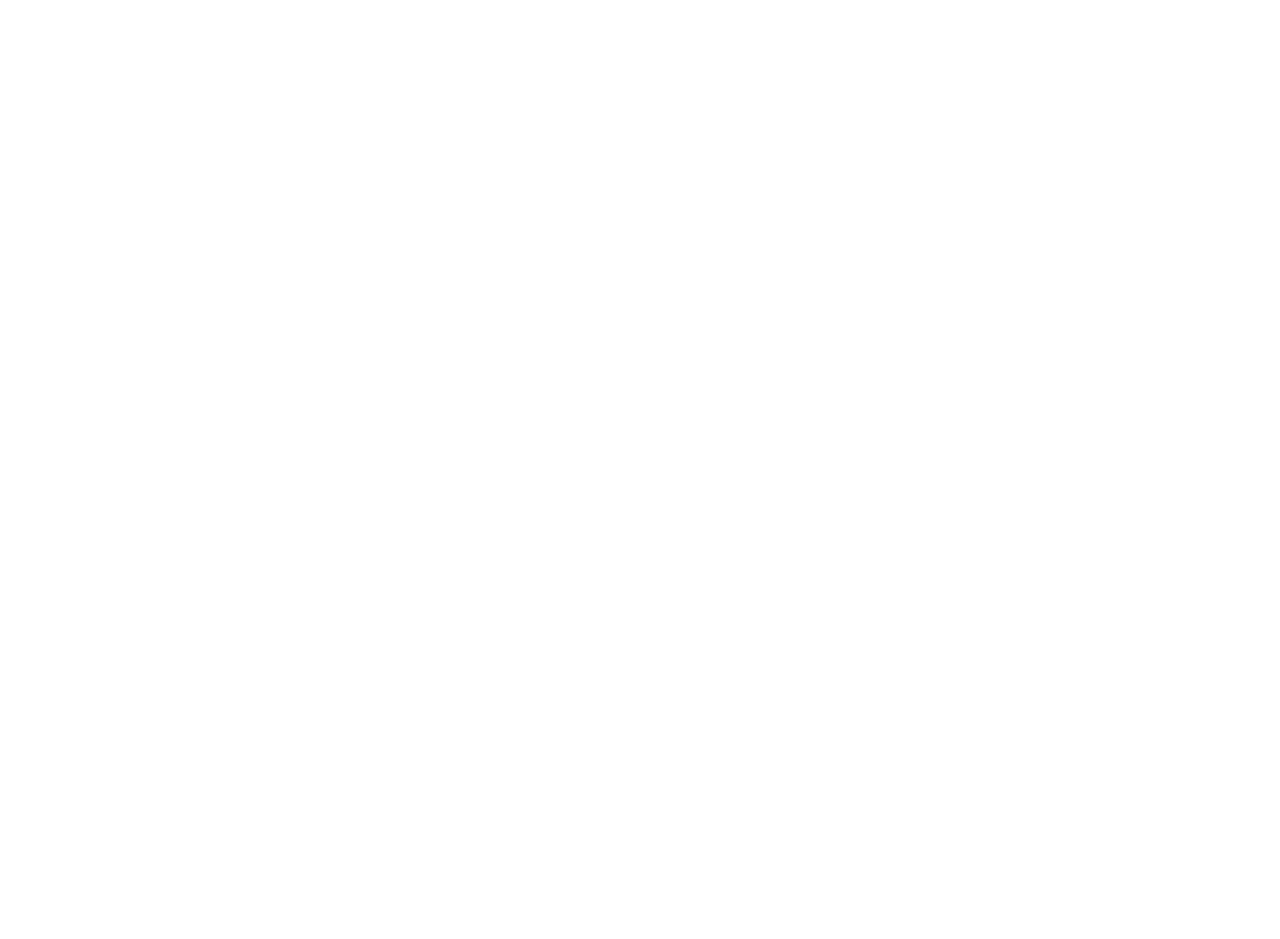
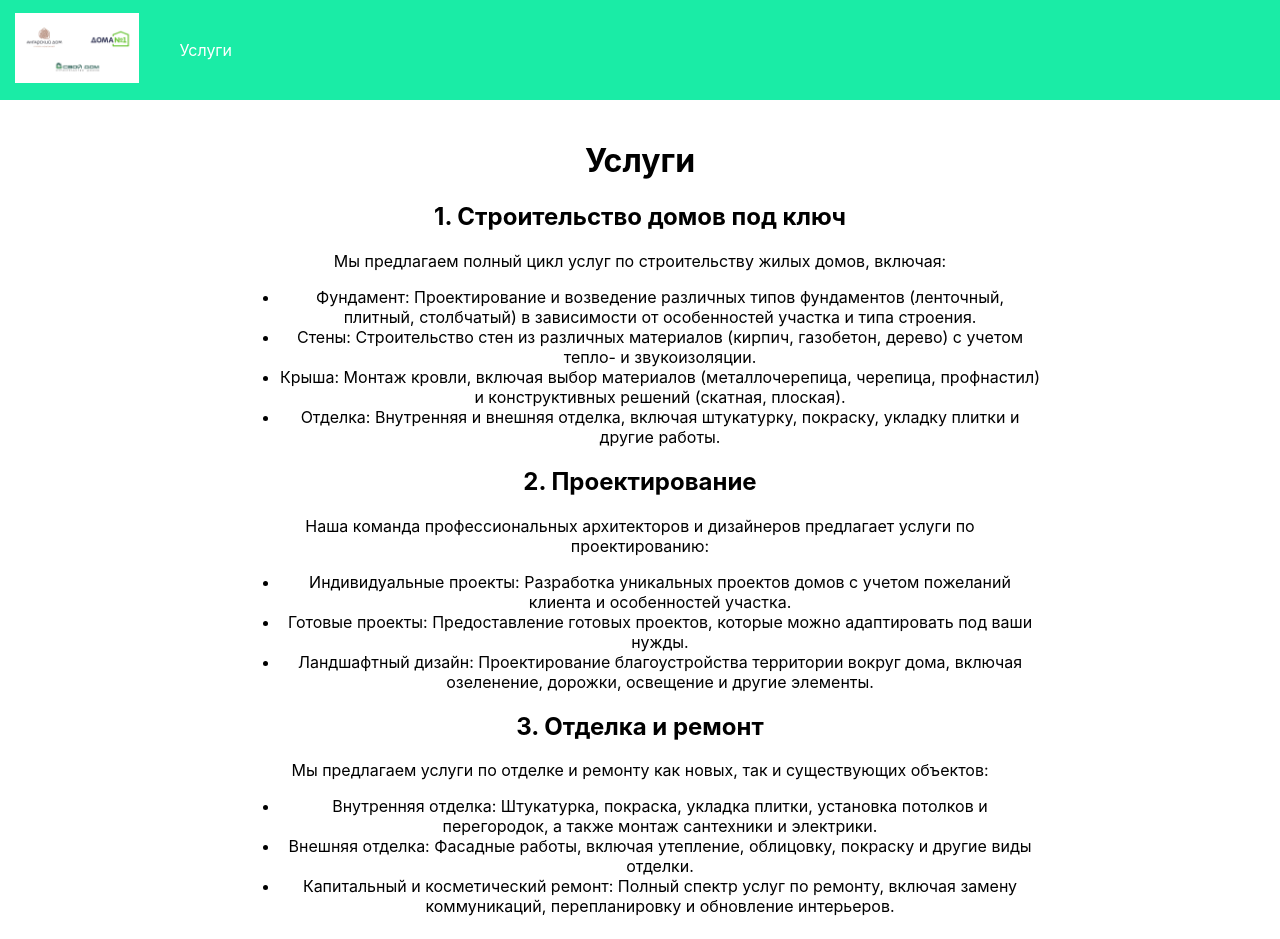
Before and after one commit to gavrilovegor519/stroymag, a JavaScript app: page /services in a window 1280 px wide. Before the commit this address had no page. Shown: the top 939 px of the page. Before the commit the page ends 800 px from the top, so only its background shows below. Built offline with nearby package versions, Linux system fonts and the light colour scheme; the HTML template or start-up script is replaced by a standard one.

Commit message:
Сделал страницу "Услуги"

```diff
--- a/src/App.js
+++ b/src/App.js
@@ -1,6 +1,7 @@
 import { BrowserRouter, Route, Routes } from 'react-router-dom';
 import './App.css';
 import Main from './views/Main';
+import Services from './views/Services';
 
 function App() {
   return (
@@ -8,6 +9,7 @@
       <BrowserRouter>
         <Routes>
           <Route path='/' element={<Main />} />
+          <Route path='/services' element={<Services />} />
         </Routes>
       </BrowserRouter>
     </div>
--- a/src/components/Header.css
+++ b/src/components/Header.css
@@ -7,3 +7,14 @@
     padding-left: 15px;
     padding-right: 15px;
 }
+
+.Header ul {
+    list-style: none;
+    display: flex;
+    flex-direction: row;
+}
+
+.Header ul li .links {
+    color: white;
+    text-decoration: none;
+}
--- a/src/components/Header.js
+++ b/src/components/Header.js
@@ -1,13 +1,14 @@
 import './Header.css'
 import logo from '../media/lotop-dlya-stroitelnoy-kompanii-1024x576.jpg'
-import { useNavigate } from 'react-router-dom';
+import { Link } from 'react-router-dom';
 
 function Header() {
-    const navigate = useNavigate();
-
     return(
         <div className='Header'>
-            <img src={logo} alt='Логотип сайта' height='70px' onClick={navigate('/')} />
+            <Link to='/'><img src={logo} alt='Логотип сайта' height='70px'/></Link>
+            <ul>
+                <li><Link to='/services' className='links'>Услуги</Link></li>
+            </ul>
         </div>
     )
 }
--- /dev/null
+++ b/src/views/Services.css
@@ -0,0 +1,12 @@
+.Services {
+    min-height: calc(100vh - 100px - 50px);
+    display: flex;
+    align-items: center;
+    justify-content: center;
+    padding-bottom: 30px;
+    padding-top: 20px;
+}
+
+.Services .main {
+    max-width: 800px;
+}
--- /dev/null
+++ b/src/views/Services.js
@@ -0,0 +1,48 @@
+import Footer from '../components/Footer';
+import Header from '../components/Header';
+import './Services.css'
+
+function Services() {
+    return (
+        <>
+            <Header />
+            <div className='Services'>
+                <div className='main'>
+                    <h1>Услуги</h1>
+                    <h2>1. Строительство домов под ключ</h2>
+                    <p>Мы предлагаем полный цикл услуг по строительству жилых домов, включая:</p>
+                    <ul>
+                        <li>Фундамент: Проектирование и возведение различных типов фундаментов (ленточный, плитный, столбчатый) в зависимости от особенностей участка и типа строения.</li>
+                        <li>Стены: Строительство стен из различных материалов (кирпич, газобетон, дерево) с учетом тепло- и звукоизоляции.</li>
+                        <li>Крыша: Монтаж кровли, включая выбор материалов (металлочерепица, черепица, профнастил) и конструктивных решений (скатная, плоская).</li>
+                        <li>Отделка: Внутренняя и внешняя отделка, включая штукатурку, покраску, укладку плитки и другие работы.</li>
+                    </ul>
+                    <h2>2. Проектирование</h2>
+                    <p>Наша команда профессиональных архитекторов и дизайнеров предлагает услуги по проектированию:</p>
+                    <ul>
+                        <li>Индивидуальные проекты: Разработка уникальных проектов домов с учетом пожеланий клиента и особенностей участка.</li>
+                        <li>Готовые проекты: Предоставление готовых проектов, которые можно адаптировать под ваши нужды.</li>
+                        <li>Ландшафтный дизайн: Проектирование благоустройства территории вокруг дома, включая озеленение, дорожки, освещение и другие элементы.</li>
+                    </ul>
+                    <h2>3. Отделка и ремонт</h2>
+                    <p>Мы предлагаем услуги по отделке и ремонту как новых, так и существующих объектов:</p>
+                    <ul>
+                        <li>Внутренняя отделка: Штукатурка, покраска, укладка плитки, установка потолков и перегородок, а также монтаж сантехники и электрики.</li>
+                        <li>Внешняя отделка: Фасадные работы, включая утепление, облицовку, покраску и другие виды отделки.</li>
+                        <li>Капитальный и косметический ремонт: Полный спектр услуг по ремонту, включая замену коммуникаций, перепланировку и обновление интерьеров.</li>
+                    </ul>
+                    <h2>4. Консультации и поддержка</h2>
+                    <p>Мы предоставляем профессиональные консультации по всем вопросам, связанным со строительством и проектированием:</p>
+                    <ul>
+                        <li>Оценка стоимости: Помощь в расчете стоимости строительства и отделки, а также составление сметы.</li>
+                        <li>Выбор материалов: Консультации по выбору строительных и отделочных материалов, их характеристикам и стоимости.</li>
+                        <li>Сопровождение проекта: Поддержка на всех этапах строительства, включая контроль качества работ и соблюдение сроков.</li>
+                    </ul>
+                </div>
+            </div>
+            <Footer />
+        </>
+    )
+}
+
+export default Services;
```
